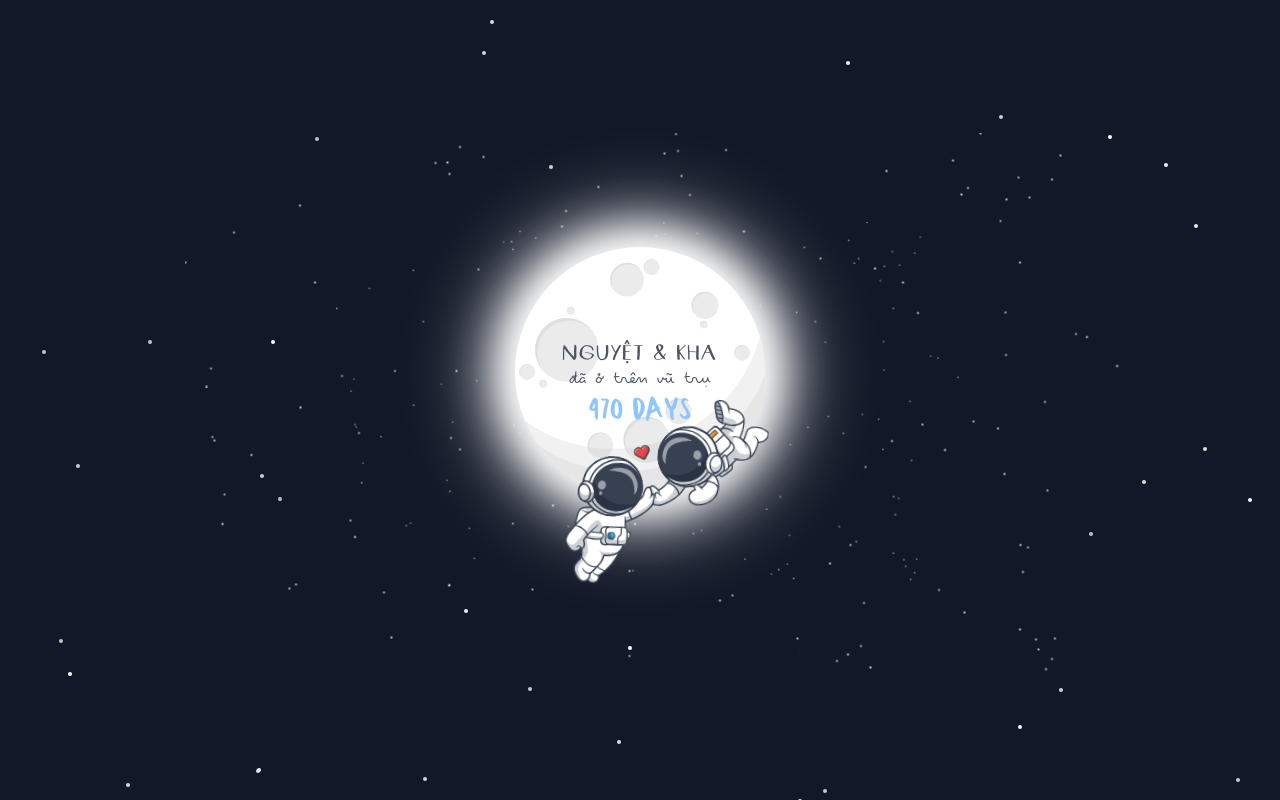
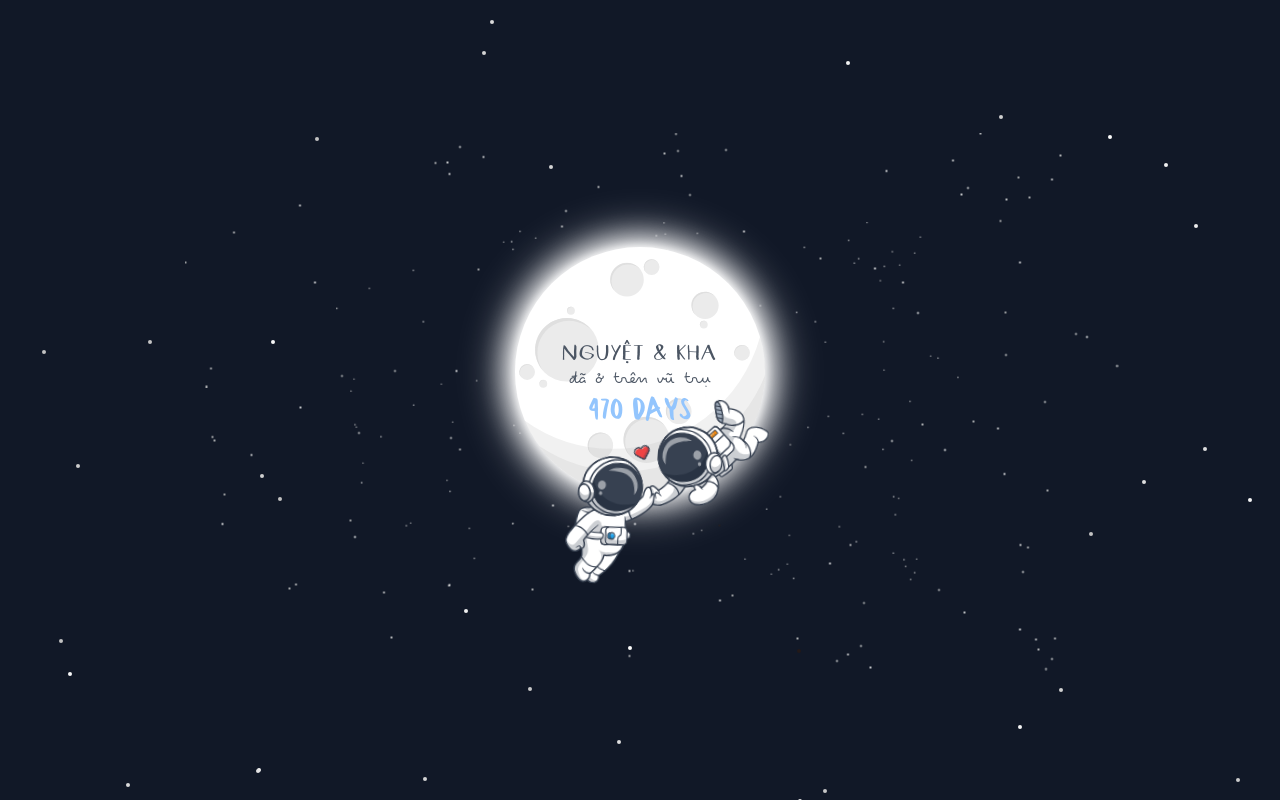
Before and after one commit to irzko/kyeon, a Next.js app: page / in a window 1280 px wide. Built offline with nearby package versions, Linux system fonts and the light colour scheme.

Commit message:
Update tailwind.config.ts

```diff
--- a/tailwind.config.ts
+++ b/tailwind.config.ts
@@ -10,9 +10,9 @@ const config: Config = {
     extend: {
       dropShadow: {
         "moonGlow": [
+          "0 0 5px #fff",
+          "0 0 15px #fff",
           "0 0 20px #fff",
-          "0 0 25px #fff",
-          "0 0 40px #fff",
         ]
       },
       boxShadow: {
@@ -32,7 +32,6 @@ const config: Config = {
       animation: {
         zoomOut: "zoomout 2s ease-in-out",
         textdelay: "textdelay 3.5s",
-        glow: "glow 1.5s ease-in-out infinite alternate",
         astrogirl: "astrogirl 4s ease-in-out",
         astroboy: "astroboy 4s ease-in-out",
         flo: "flo 15s infinite ease-in-out",
@@ -84,17 +83,6 @@ const config: Config = {
             opacity: "1",
           },
         },
-        glow: {
-          from: {
-            filter:
-              "drop-shadow(0 0 5px #fff) drop-shadow(0 0 15px #fff) drop-shadow(0 0 20px #fff)",
-          },
-
-          to: {
-            filter:
-              "drop-shadow(0 0 20px #fff) drop-shadow(0 0 25px #fff) drop-shadow(0 0 40px #fff)",
-          },
-        },
         astrogirl: {
           from: {
             transform: "translateX(200px) translateY(-100px) rotate(-20deg)",
```
